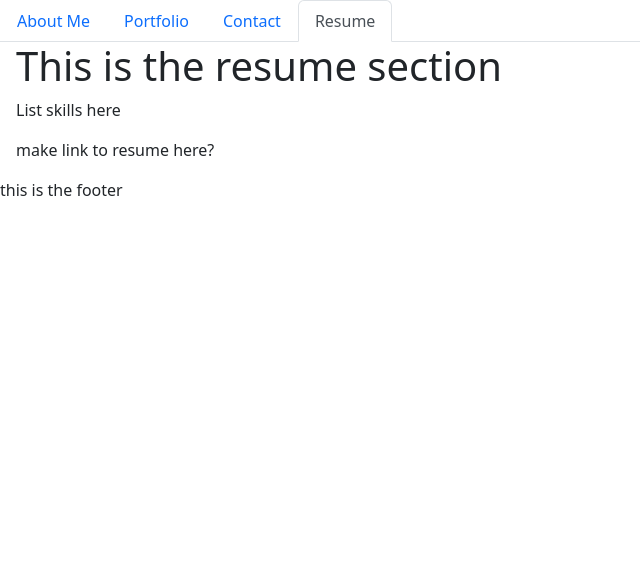
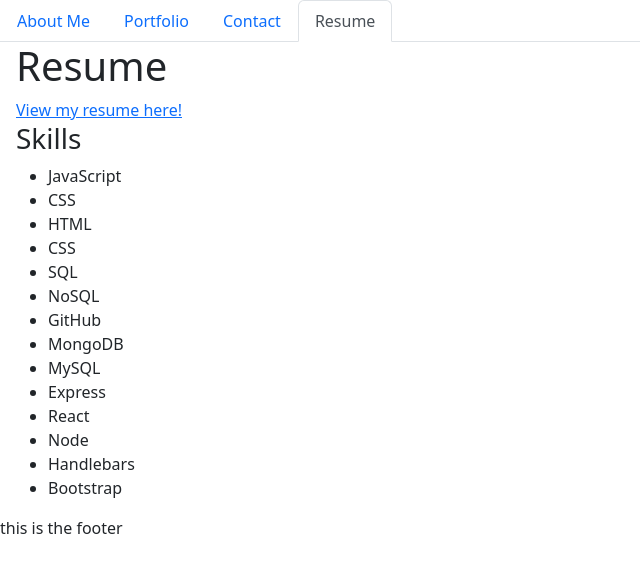
Before and after one commit to Adpileggi/react-portfolio, a React (Vite) app in the folder Portfolio/: page /Resume in a window 1280 px wide. Shown: the top 572 px of the page, without its empty margins (0-640 px from the left). Built offline with nearby package versions, Linux system fonts and the light colour scheme.

Commit message:
added resume and skills to resume page

```diff
--- a/Portfolio/src/pages/Resume.jsx
+++ b/Portfolio/src/pages/Resume.jsx
@@ -1,9 +1,26 @@
 export default function Resume() {
     return (
         <div>
-            <h1>This is the resume section</h1>
-            <p>List skills here</p>
-            <p>make link to resume here?</p>
+            <h1>Resume</h1>
+            <a href='/pileggi-resume-2024.pdf'>View my resume here!</a>
+            <br></br>
+            <h3>Skills</h3>
+            <ul>
+                <li>JavaScript</li>
+                <li>CSS</li>
+                <li>HTML</li>
+                <li>CSS</li>
+                <li>SQL</li>
+                <li>NoSQL</li>
+                <li>GitHub</li>
+                <li>MongoDB</li>
+                <li>MySQL</li>
+                <li>Express</li>
+                <li>React</li>
+                <li>Node</li>
+                <li>Handlebars</li>
+                <li>Bootstrap</li>
+            </ul>
         </div>
     );
 }
```
Also changed, not shown: 1 other file (tests, documents, lock files or other folders).
